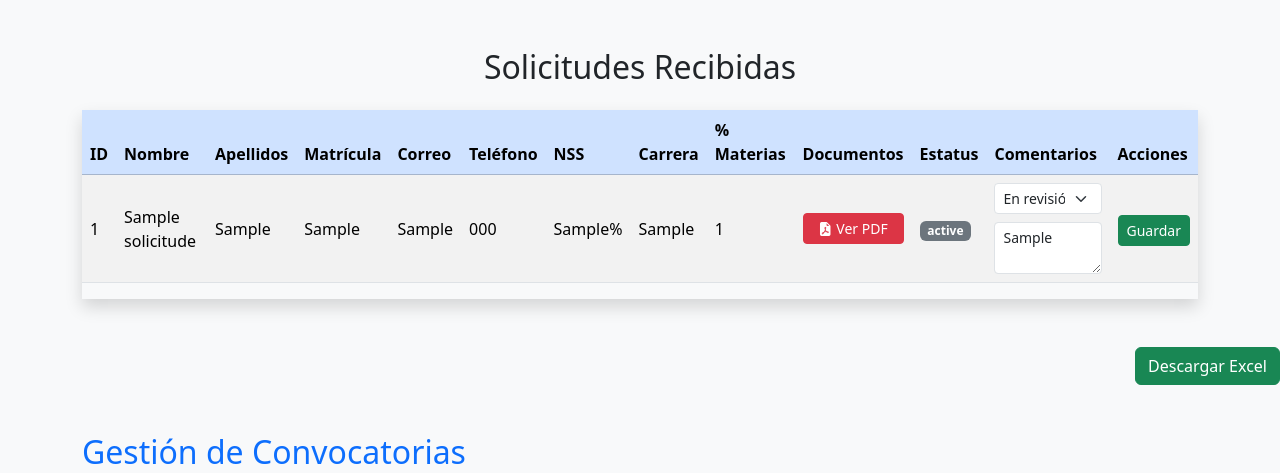
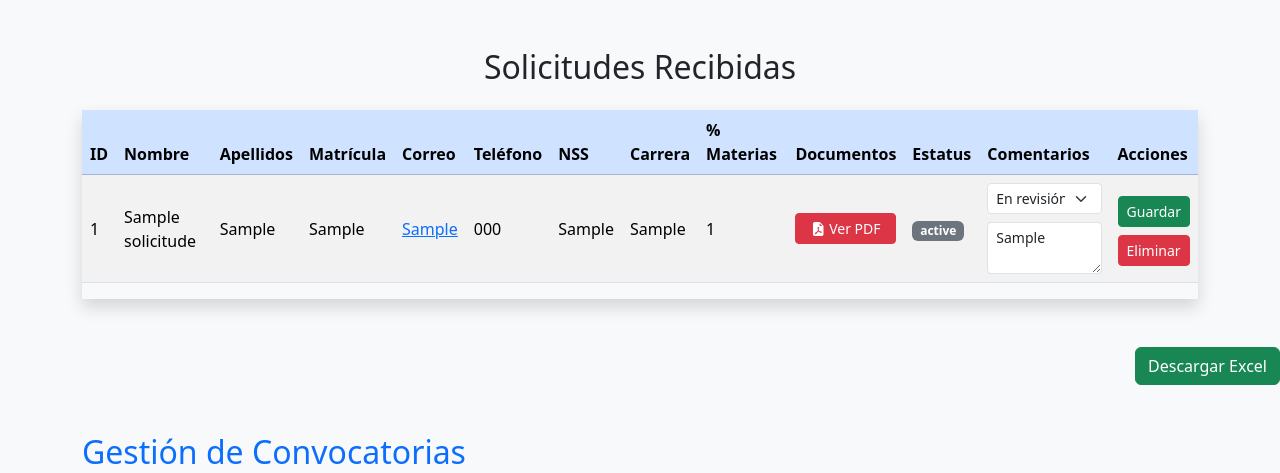
Before and after one commit to IYRH/becas_portal, a Flask app: page /admin/panel in a window 1280 px wide. Shown: the part 56-529 px from the top of the page. Run offline with Flask 3, Linux system fonts and the light colour scheme; a user stored in the database is signed in; data comes from the database, SQL or seed files in the repository; both versions use the stored data as it was after the commit; tables that the repository leaves empty hold one stand-in row (values such as "Sample post").

Commit message:
se agrego el boton de eliminar, ahora el correo es un URL

```diff
--- a/routes/admin_routes.py
+++ b/routes/admin_routes.py
@@ -93,7 +93,22 @@ def panel():
     now = datetime.now().strftime('%Y-%m-%d')
     return render_template('admin_panel.html', solicitudes=solicitudes, convocatorias=convocatorias, now=now)
 
+# Eliminar solicitud
+@admin_bp.route('/eliminar_solicitud/<int:id>', methods=['POST'])
+def eliminar_solicitud(id):
+    """Permite al administrador eliminar una solicitud por su ID."""
+    if not session.get('admin'):
+        flash("Debes iniciar sesión para acceder al panel.")
+        return redirect(url_for('admin.login'))
 
+    conexion = sqlite3.connect('becas.db')
+    cursor = conexion.cursor()
+    cursor.execute("DELETE FROM solicitudes WHERE id = ?", (id,))
+    conexion.commit()
+    conexion.close()
+
+    flash("Solicitud eliminada correctamente ")
+    return redirect(url_for('admin.panel'))
 
 
 # Actualizar estatus
@@ -109,7 +124,7 @@ def actualizar(id):
     cursor.execute("UPDATE solicitudes SET estatus = ? WHERE id = ?", (nuevo_estatus, id))
     conexion.commit()
     conexion.close()
-    flash("✅ Estatus actualizado correctamente.")
+    flash(" Estatus actualizado correctamente.")
     return redirect(url_for('admin.panel'))
 
 # Exportar a Excel
--- a/templates/admin_panel.html
+++ b/templates/admin_panel.html
@@ -56,9 +56,9 @@
           <td>{{ s[1] }}</td>   <!-- 🔹 nombre -->
           <td>{{ s[2] }}</td>   <!-- 🔹 apellidos -->
           <td>{{ s[3] }}</td>   <!-- 🔹 matricula -->
-          <td>{{ s[4] }}</td>   <!-- 🔹 correo -->
+          <td><a href="mailto:{{ s[4] }}">{{ s[4] }}</a></td>   <!-- 🔹 correo -->
           <td>{{ s[5] }}</td>   <!-- 🔹 telefono -->
-          <td>{{ s[6] }}%</td>  <!-- 🔹 nss -->
+          <td>{{ s[6] }}</td>   <!-- 🔹 nss -->
           <td>{{ s[7] }}</td>   <!-- 🔹 carrera -->
           <td>{{ s[8] }}</td>   <!-- 🔹 porcentaje_cursado -->
 
@@ -102,6 +102,12 @@
           <td>
               <button class="btn btn-sm btn-success mt-1"> Guardar</button>
             </form>
+
+            <form action="{{ url_for('admin.eliminar_solicitud', id=s[0]) }}" method="POST"
+              onsubmit="return confirm('¿Estás seguro de eliminar esta solicitud? Esta acción no se puede deshacer.');">
+              <button class="btn btn-sm btn-danger mt-2">Eliminar</button>
+            </form>
+
           </td>
         </tr>
         {% endfor %}
```
Also changed, not shown: becas.db (added).
